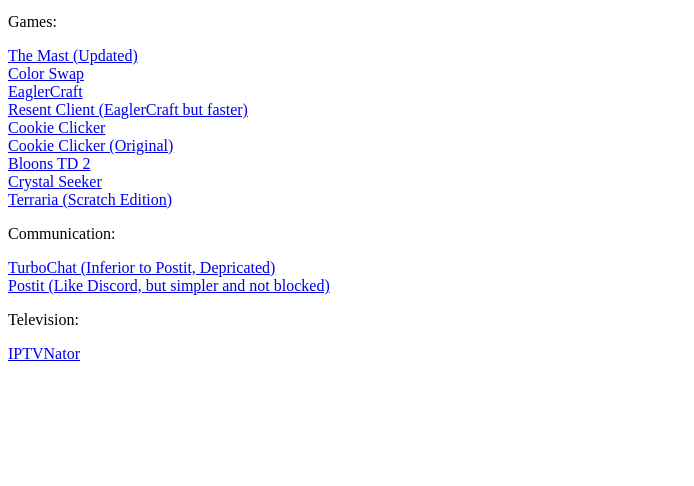
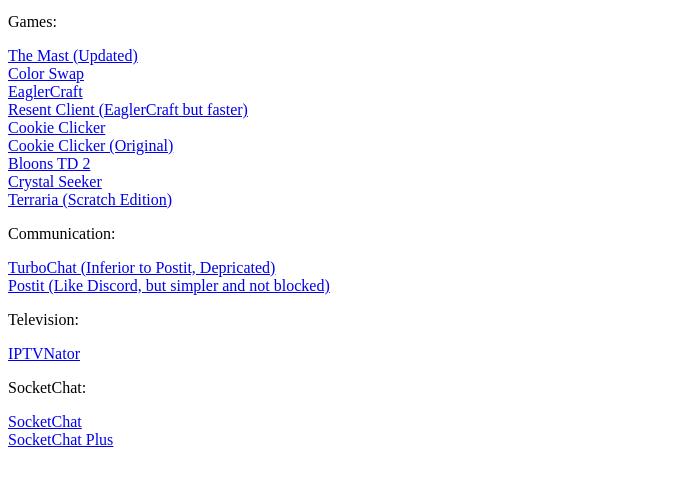
Before and after one commit to AstroMeYT/GameShelf, a plain HTML site: page index.html in a window 1280 px wide. Shown: the part 76-562 px from the top of the page, without its empty margins (0-694 px from the left). Drawn offline with Linux system fonts and the light colour scheme.

Commit message:
Add links for SocketChat and SocketChat Plus

```diff
--- a/index.html
+++ b/index.html
@@ -27,3 +27,7 @@
 <p>Television:</p>
 <a href="https://iptvnator.vercel.app">IPTVNator</a>
 <br>
+<p>SocketChat:</p>
+<a href="https://astromeyt.github.io/SocketChat">SocketChat</a>
+<br>
+<a href="https://astromeyt.github.io/SocketChat-plus">SocketChat Plus</a>
```
